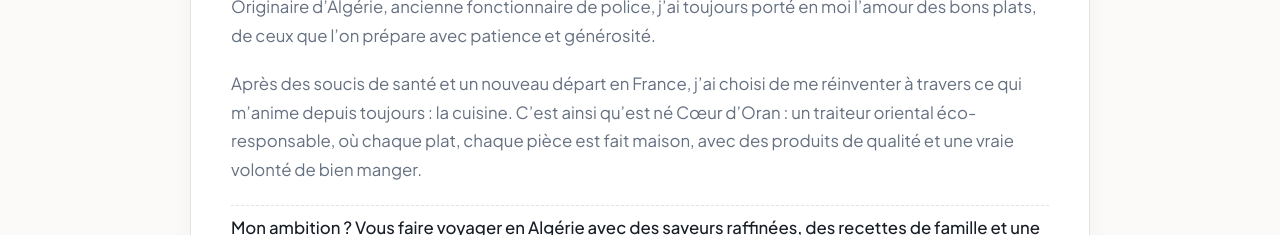
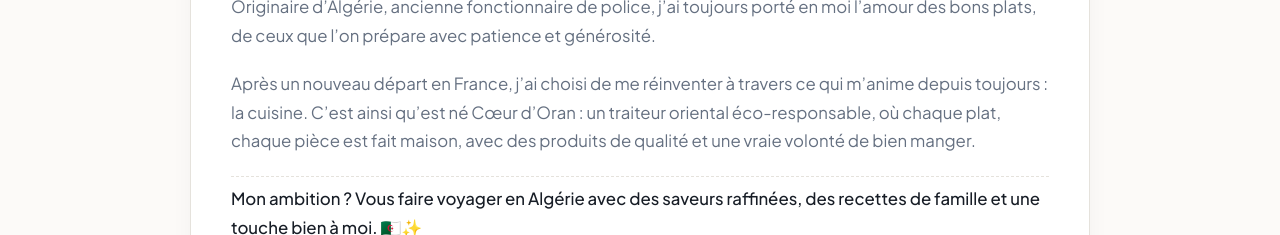
Before and after one commit to Solarusastoras/coeurdoran, a React (Create React App) app: page / in a window 1280 px wide. Shown: the part 4847-5082 px from the top of the page. Built offline with nearby package versions, Linux system fonts and the light colour scheme; no server answers; a web font is replaced by a local one.

Commit message:
feat: add About component to display founder story and brand identity

```diff
--- a/src/components/About.js
+++ b/src/components/About.js
@@ -26,7 +26,7 @@
                 Originaire d’Algérie, ancienne fonctionnaire de police, j’ai toujours porté en moi l’amour des bons plats, de ceux que l’on prépare avec patience et générosité.
               </p>
               <p>
-                Après des soucis de santé et un nouveau départ en France, j’ai choisi de me réinventer à travers ce qui m’anime depuis toujours : la cuisine. C’est ainsi qu’est né Cœur d’Oran : un traiteur oriental éco-responsable, où chaque plat, chaque pièce est fait maison, avec des produits de qualité et une vraie volonté de bien manger.
+                Après un nouveau départ en France, j’ai choisi de me réinventer à travers ce qui m’anime depuis toujours : la cuisine. C’est ainsi qu’est né Cœur d’Oran : un traiteur oriental éco-responsable, où chaque plat, chaque pièce est fait maison, avec des produits de qualité et une vraie volonté de bien manger.
               </p>
               <p className="about-ambition">
                 Mon ambition ? Vous faire voyager en Algérie avec des saveurs raffinées, des recettes de famille et une touche bien à moi. 🇩🇿✨
```
